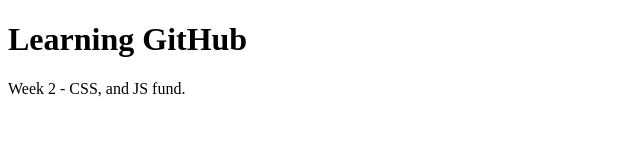
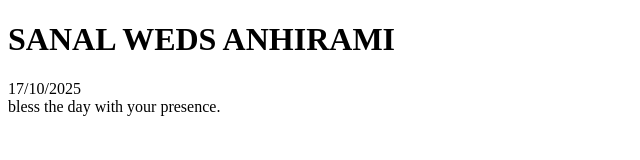
Before and after one commit to albi-3/Checking, a plain HTML site: page index.html in a window 1280 px wide. Shown: the whole page, without its empty margins (0-640 px from the left). Drawn offline with Linux system fonts and the light colour scheme.

Commit message:
Update index.html

```diff
--- a/index.html
+++ b/index.html
@@ -6,7 +6,7 @@
     <title>Document</title>
 </head>
 <body>
-    <h1>Learning GitHub</h1>
-    <p>Week 2 - CSS, and JS fund.</p>
+    <h1>SANAL WEDS ANHIRAMI</h1>
+    <p>17/10/2025<br> bless the day with your presence.</p>
 </body>
 </html>
```
